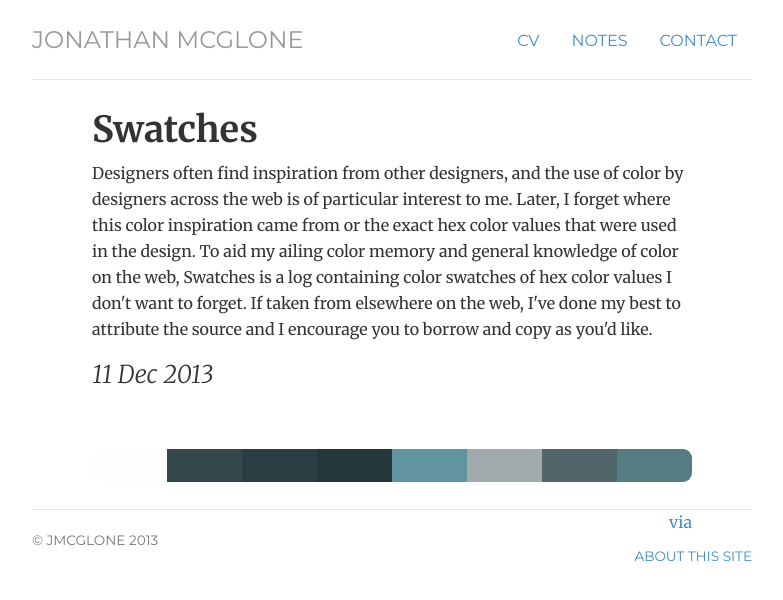
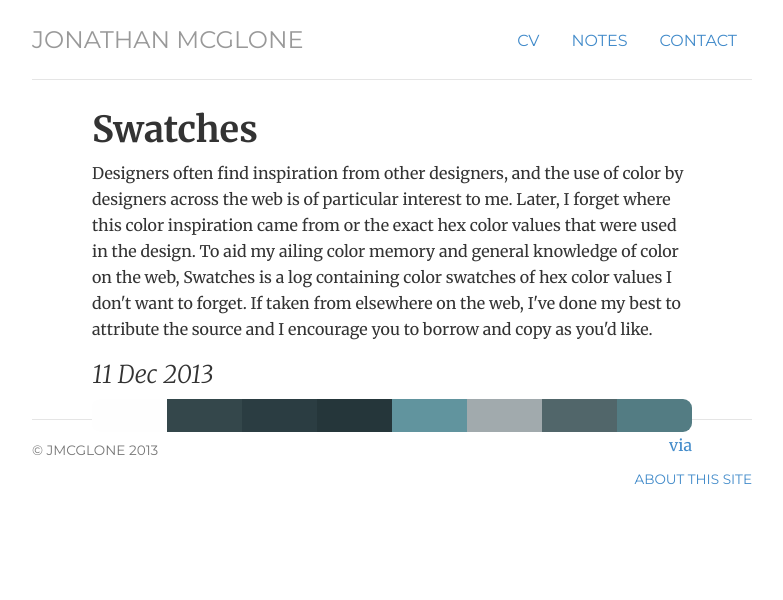
Before and after one commit to jmcglone/jmcglone.github.io, a Jekyll site: the page built from swatches/index.html, in a window 1280 px wide. Shown: the top 600 px of the page, without its empty margins (248-1031 px from the left). Built offline with Jekyll 4.4.1, drawn with Linux system fonts in a browser that asks for light colours.

Commit message:
Update style.css
adjusting swatch display

```diff
--- a/css/style.css
+++ b/css/style.css
@@ -38,11 +38,12 @@ ul.listnotes li {line-height: 30px; }
 .note h2.date { font-size: 24.5px; font-weight: 300; font-style: italic; }
 
 /* Swatches */
-ul.swatch { list-style: none; margin: 40px auto; padding: 20px 0; }
+ul.swatch { list-style: none; margin: 0 auto; padding: 0; }
 ul.swatch li { display: inline; float: left; height: 33px; width: 75px; text-indent: -9999px; }
 ul.swatch li:hover { height: 49px; width: 75px; vertical-align: middle; text-indent: 0; }
 ul.swatch li:last-child { webkit-border-top-right-radius: 9px; -webkit-border-bottom-right-radius: 9px; -moz-border-radius-topright: 9px; -moz-border-radius-bottomright: 9px; border-top-right-radius: 9px; border-bottom-right-radius: 9px; }
 ul.swatch li:first-child { webkit-border-top-left-radius: 9px; -webkit-border-bottom-left-radius: 9px; -moz-border-radius-topleft: 9px; -moz-border-radius-bottomleft: 9px; border-top-left-radius: 9px; border-bottom-left-radius: 9px; }
+p.attribution { clear: left; }
 
 /* CV */
 .cv {line-height: 23px; width: 650px; margin: 0 auto;}
```
